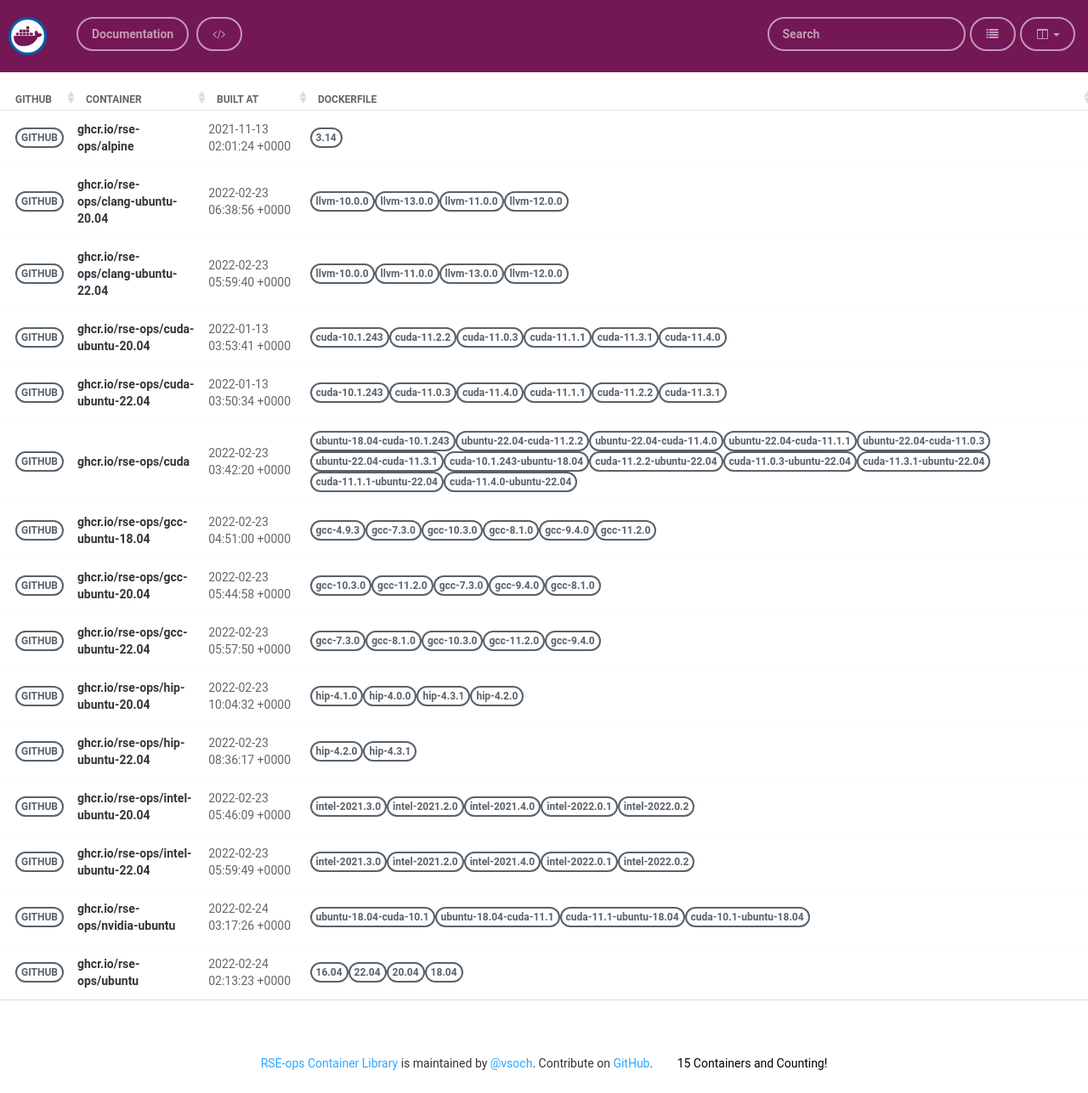
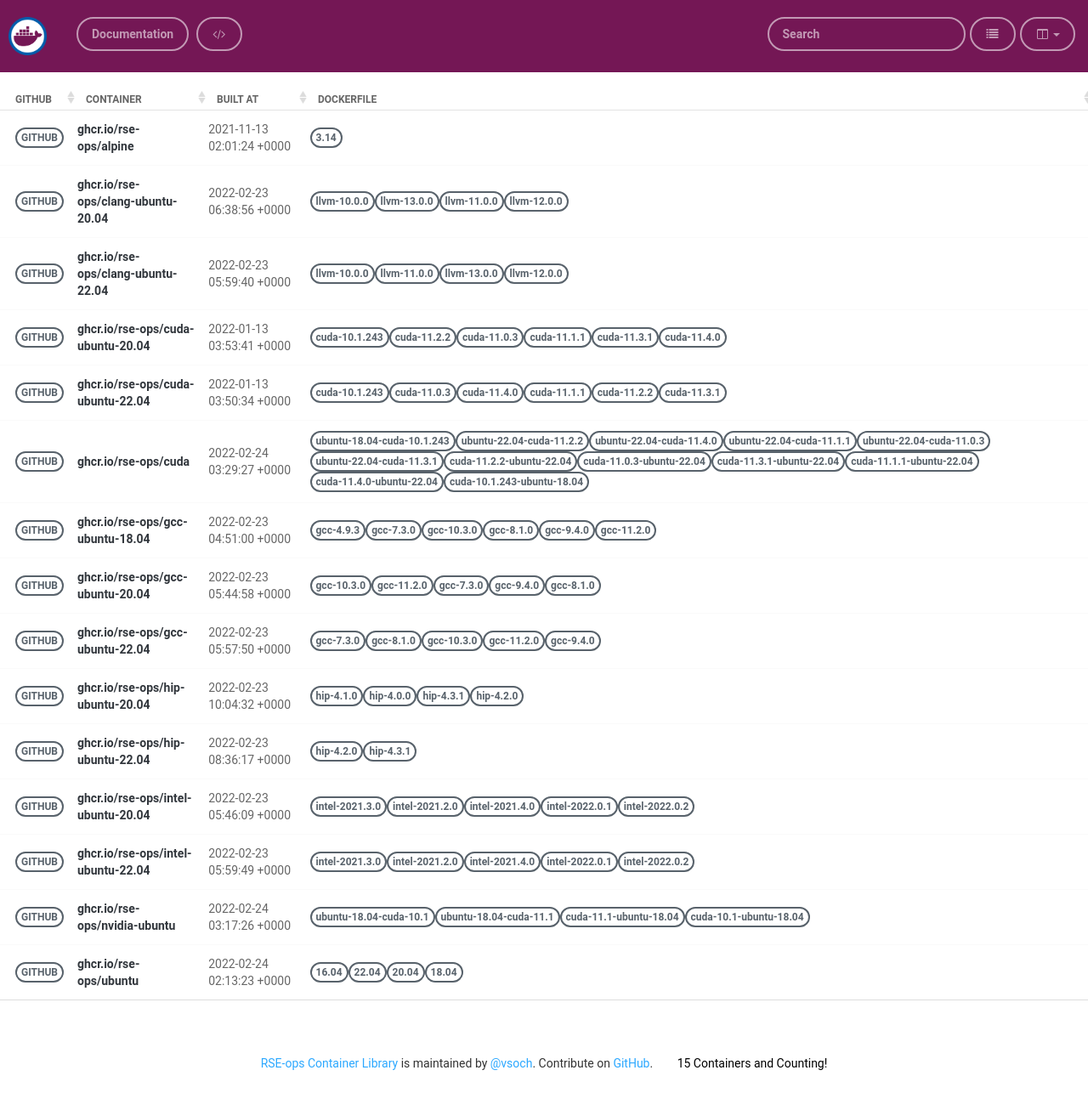
Before and after one commit to rse-ops/docker-images, a Jekyll site: the page built from pages/index.md, in a window 1280 px wide. Shown: the whole page at 85% size. Built offline with Jekyll 4.4.1, drawn with Linux system fonts in a browser that asks for light colours; nearby versions of some CDN libraries.

Commit message:
Automated push to update library 2022-02-24

```diff
--- a/_library/ghcr.io-rse-ops-cuda.md
+++ b/_library/ghcr.io-rse-ops-cuda.md
@@ -1,7 +1,7 @@
 ---
 layout: container
 name: ghcr.io/rse-ops/cuda
-updated_at: 2022-02-23 03:42:20.325763
+updated_at: 2022-02-24 03:29:27.759545
 
 
 container_url: https://github.com/orgs/rse-ops/packages/container/package/cuda
```
Also changed, not shown: other parts of _library/ghcr.io-rse-ops-cuda.md (+3 -3 lines).
